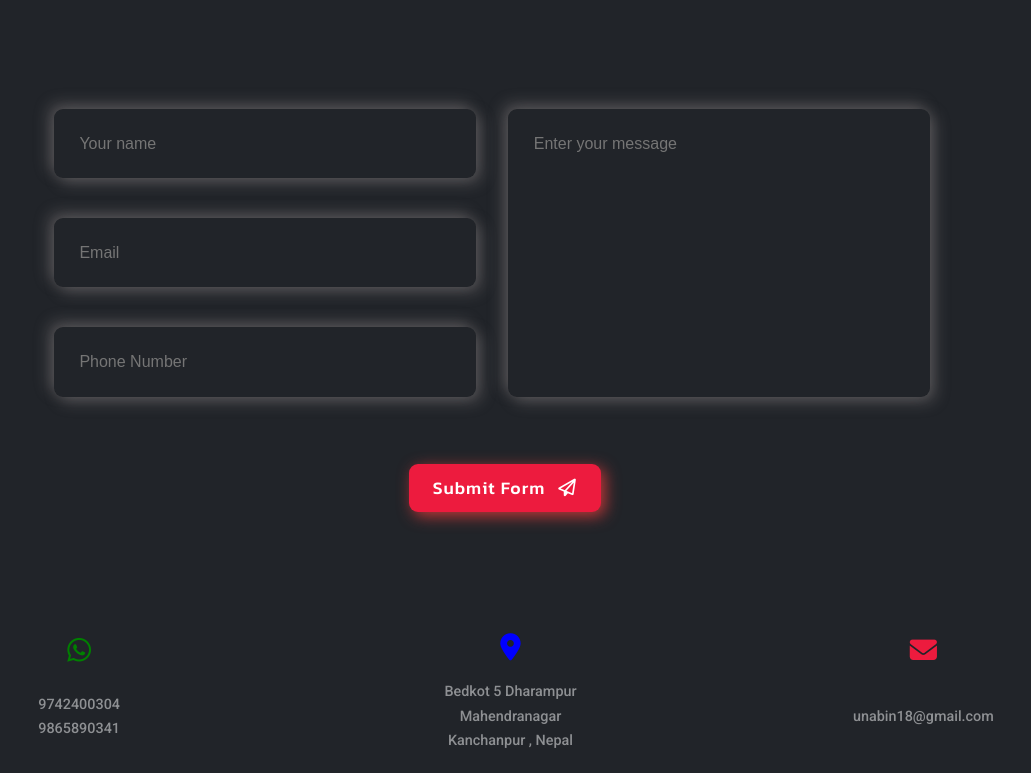
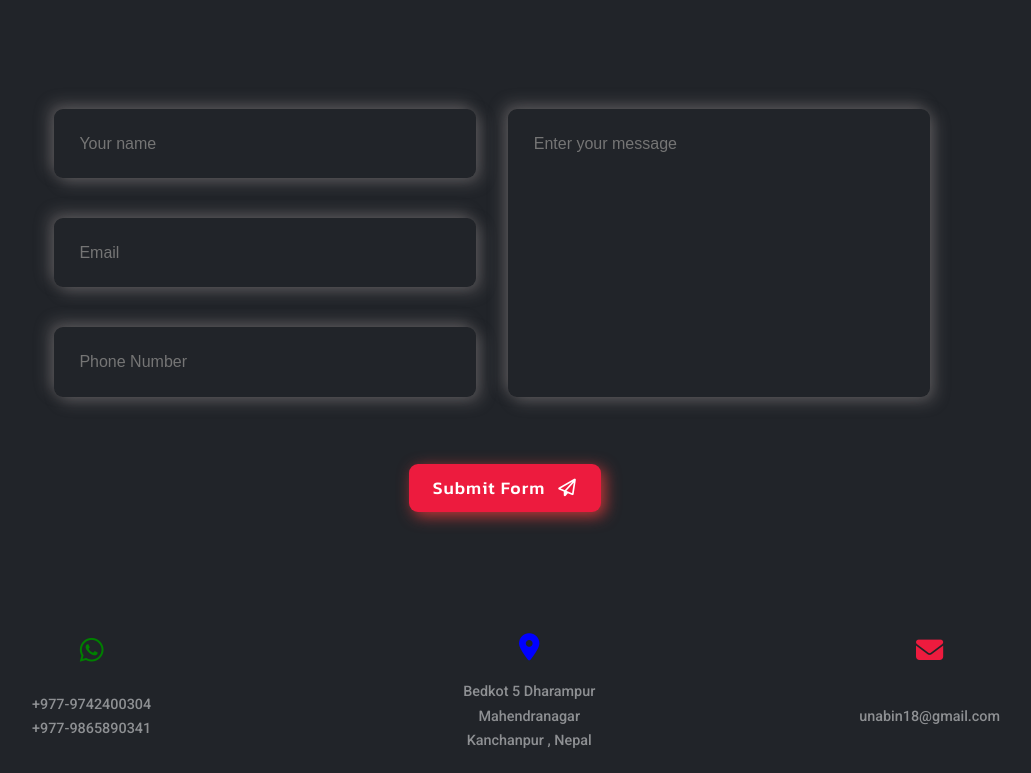
Before and after one commit to coder-NubRaj1234/my-Personal-Portfolio-Website, a plain HTML site: page index.html in a window 1280 px wide. Shown: the part 3574-4347 px from the top of the page, without its empty margins (148-1179 px from the left). Drawn offline with nearby package versions, Linux system fonts and the light colour scheme.

Commit message:
hamer-bar-color-set

```diff
--- a/css/header.css
+++ b/css/header.css
@@ -312,6 +312,7 @@ header {
     background: transparent;
     border: none;
     outline: none;
+    color: var(--primerary-color);
   }
 
   #link-bar:hover {
--- a/index.html
+++ b/index.html
@@ -346,8 +346,8 @@
       <div class="f-cards hiddenClass" id="contact-number">
         <p><i class="fa-brands fa-whatsapp"></i></p>
         <div>
-          <p>9742400304</p>
-          <p>9865890341</p>
+          <p>+977-9742400304</p>
+          <p>+977-9865890341</p>
         </div>
       </div>
       <div class="f-cards hiddenClass" id="addresh">
```
